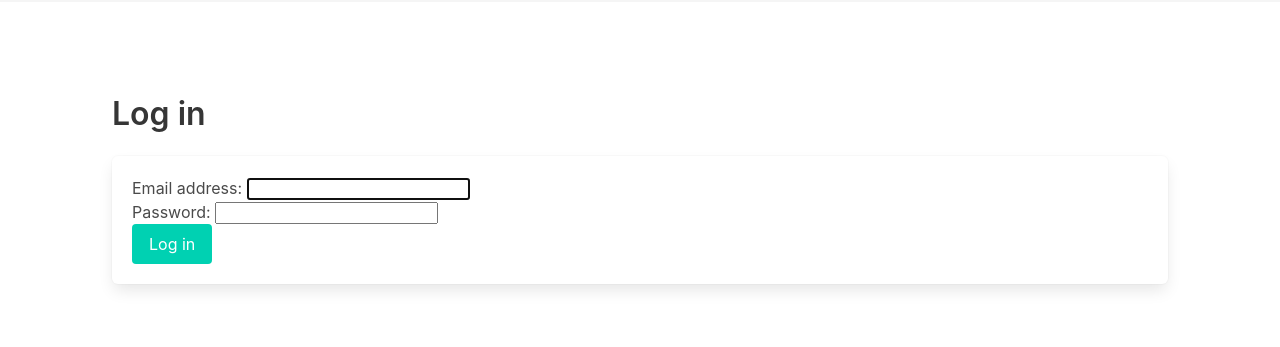
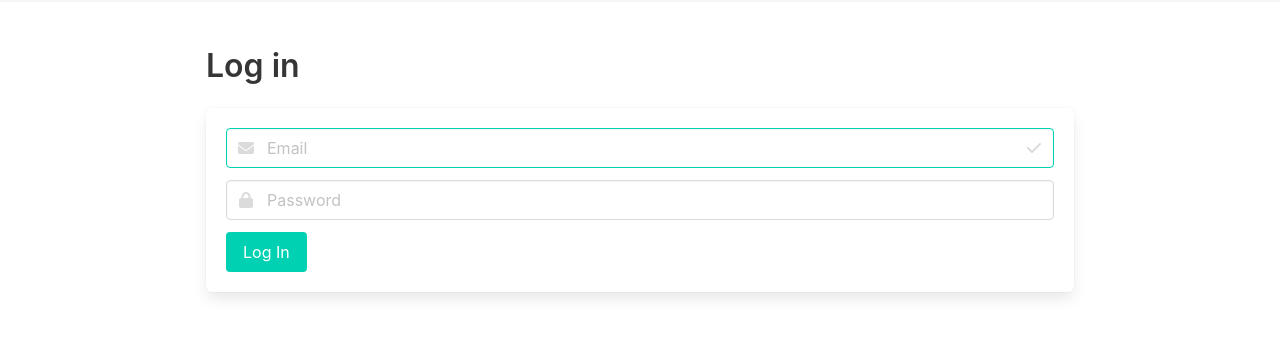
Before and after one commit to sanjay-swain/learnet, a Django app: page /accounts/login in a window 1280 px wide. Shown: the part 56-403 px from the top of the page. Run offline with Django 3.2, Linux system fonts and the light colour scheme; some libraries are stand-ins or nearby versions.

Commit message:
A facelift to login page

```diff
--- a/templates/registration/login.html
+++ b/templates/registration/login.html
@@ -5,15 +5,35 @@
 
 {% block content %}
   <div>
-    <div class="container mt-6 center p-6">
+    <div class="form container center mt-6 px-4" style="max-width: 900px;">
       <h2 class="title">Log in</h2>
-      <form method="post" class="box">
+      <form method="POST" action="" class="box">
         {% csrf_token %}
-        {{ form.as_p }}
-        <button type="submit" class="button is-primary">Log in</button>
+        <div class="field">
+          <div class="control has-icons-left has-icons-right">
+            <input type="email" name="email" placeholder="Email" class="input is-primary">
+            <span class="icon is-small is-left">
+              <i class="fas fa-envelope"></i>
+            </span>
+            <span class="icon is-small is-right">
+              <i class="fas fa-check"></i>
+            </span>
+          </div>
+        </div>
+        <div class="field">
+          <p class="control has-icons-left">
+            <input class="input" type="password" placeholder="Password">
+            <span class="icon is-small is-left">
+              <i class="fas fa-lock"></i>
+            </span>
+          </p>
+        </div>
+        <button type="submit" class="button is-primary"> Log In </button>
       </form>
     </div>
+    {% for message in messages %}
+      <p class= "text-center">{{message}}</p>
+    {% endfor %}
   </div>
 
-
 {% endblock content %}
```
